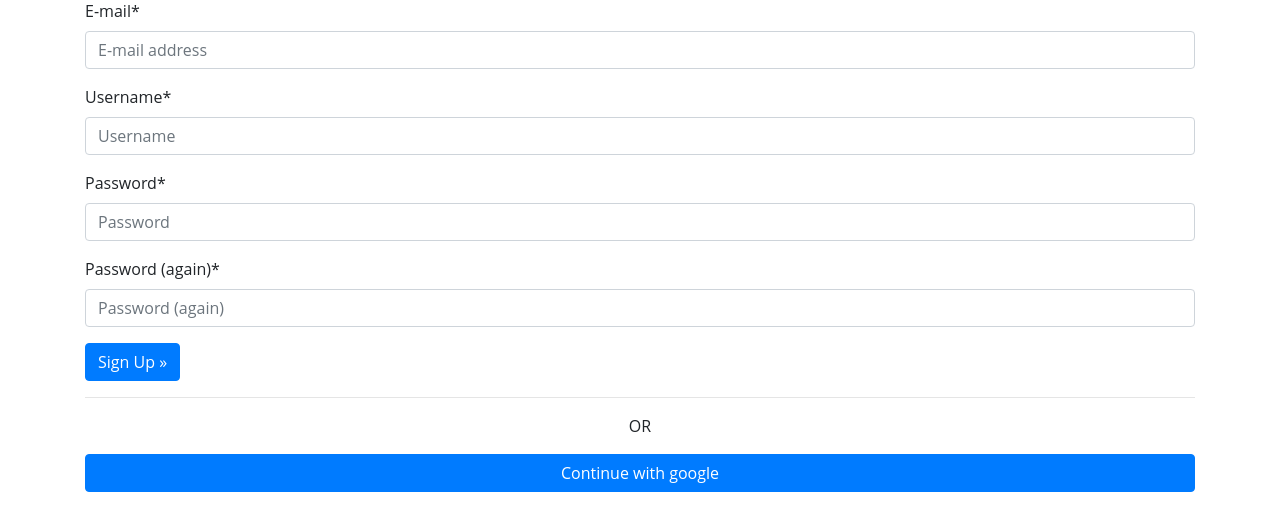
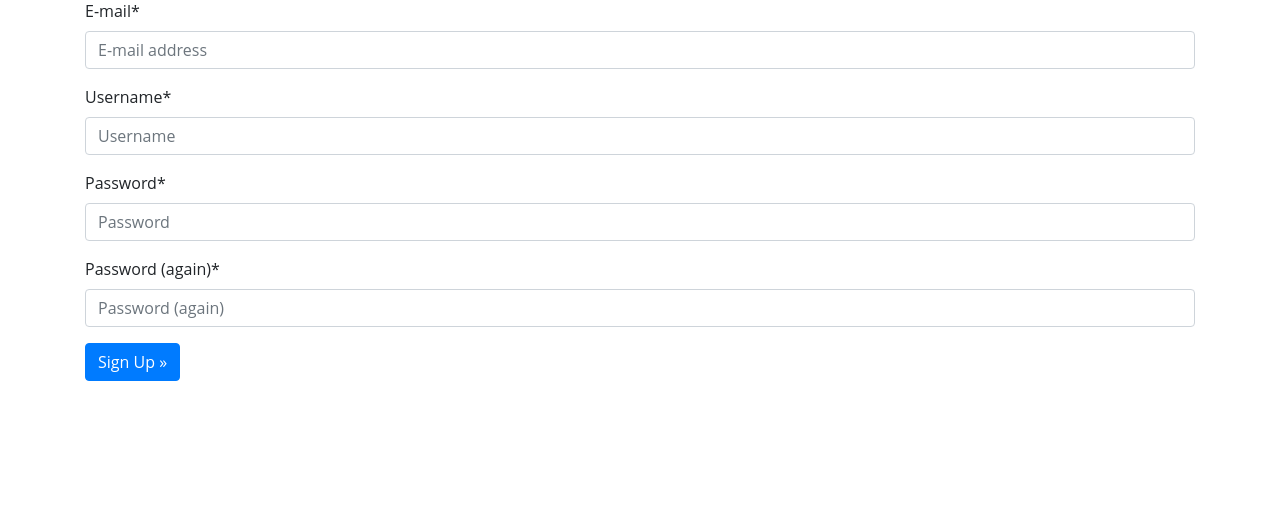
Before and after one commit to Dhiiyaur/cinnamone, a Django app: page /accounts/signup/ in a window 1280 px wide. Shown: the part 193-724 px from the top of the page. Run offline with Django 3.2, Linux system fonts and the light colour scheme; parts of the project's set-up code (start-up, migrations or seed data) failed here and were passed over; some libraries are stand-ins or nearby versions.

Commit message:
change setting

```diff
--- a/templates/account/login.html
+++ b/templates/account/login.html
@@ -25,9 +25,9 @@
             <a class="btn btn-default" href="{% url 'account_reset_password' %}">{% trans "Forgot Password?" %}</a>
             <button class="btn btn-primary" type="submit">{% trans "Sign In" %}</button>
           </form>
-            <hr><p class="text-center"> OR </p>
+            <!-- <hr><p class="text-center"> OR </p> -->
             <!-- <button class="btn btn-primary btn-block" type="submit">Login with google</button> -->
-            <a class="btn btn-primary btn-block" href="#" role="button">Login with google</a>
+            <!-- <a class="btn btn-primary btn-block" href="#" role="button">Login with google</a> -->
           </div>
         </div>
       </div>
--- a/templates/account/signup.html
+++ b/templates/account/signup.html
@@ -19,9 +19,9 @@
               {% endif %}
               <button class='btn btn-primary' type="submit">{% trans "Sign Up" %} &raquo;</button>
             </form>
-            <hr><p class="text-center"> OR </p>
+            <!-- <hr><p class="text-center"> OR </p> -->
             <!-- <button class="btn btn-primary btn-block" type="submit">Continue with google</button> -->
-            <a class="btn btn-primary btn-block" href="#" role="button">Continue with google</a>
+            <!-- <a class="btn btn-primary btn-block" href="#" role="button">Continue with google</a> -->
           </div>
         </div>
       </section>
```
Also changed, not shown: db.sqlite3, static/img/product/Banana-Cookies-SWP-5_yQ9j9sg.jpg (deleted).
